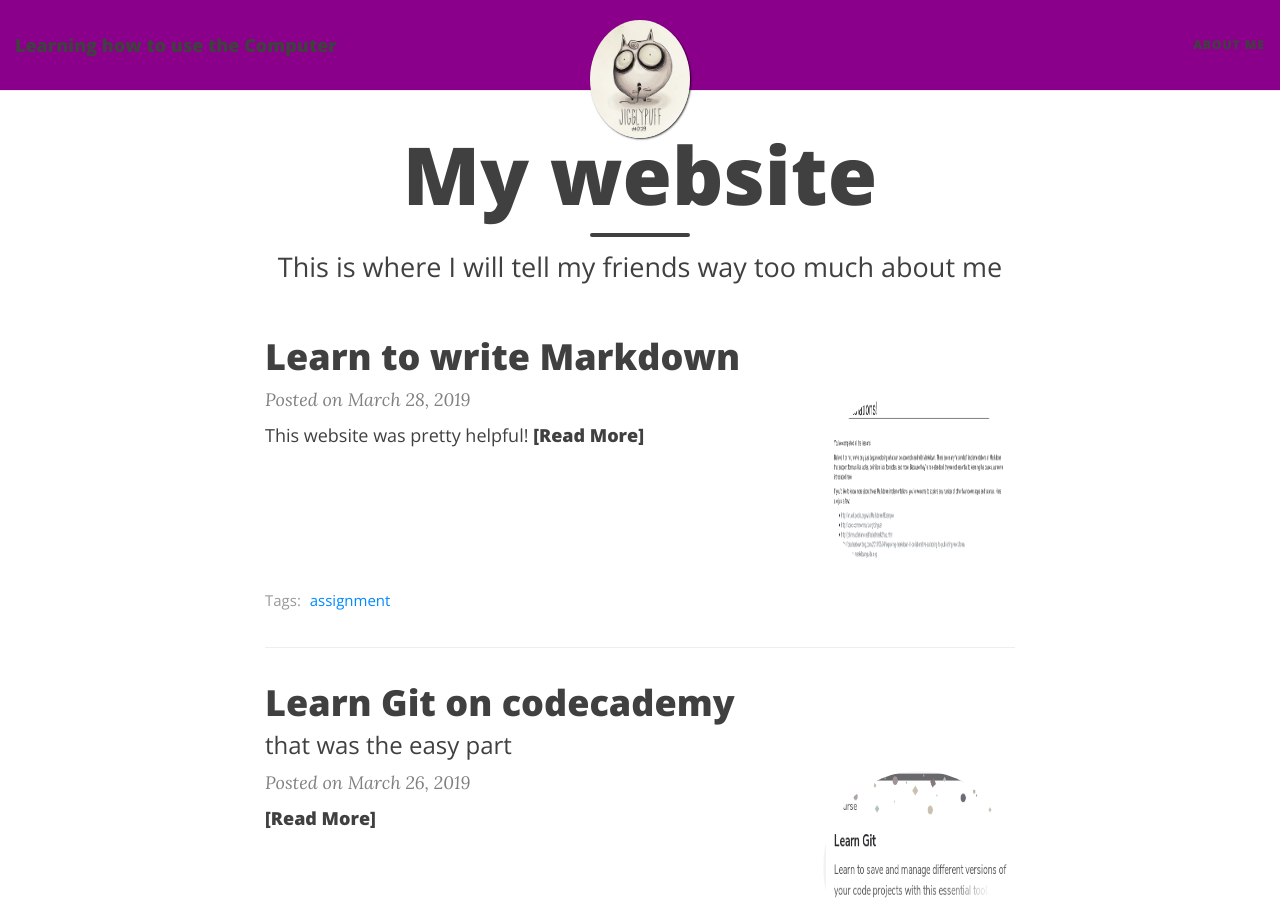
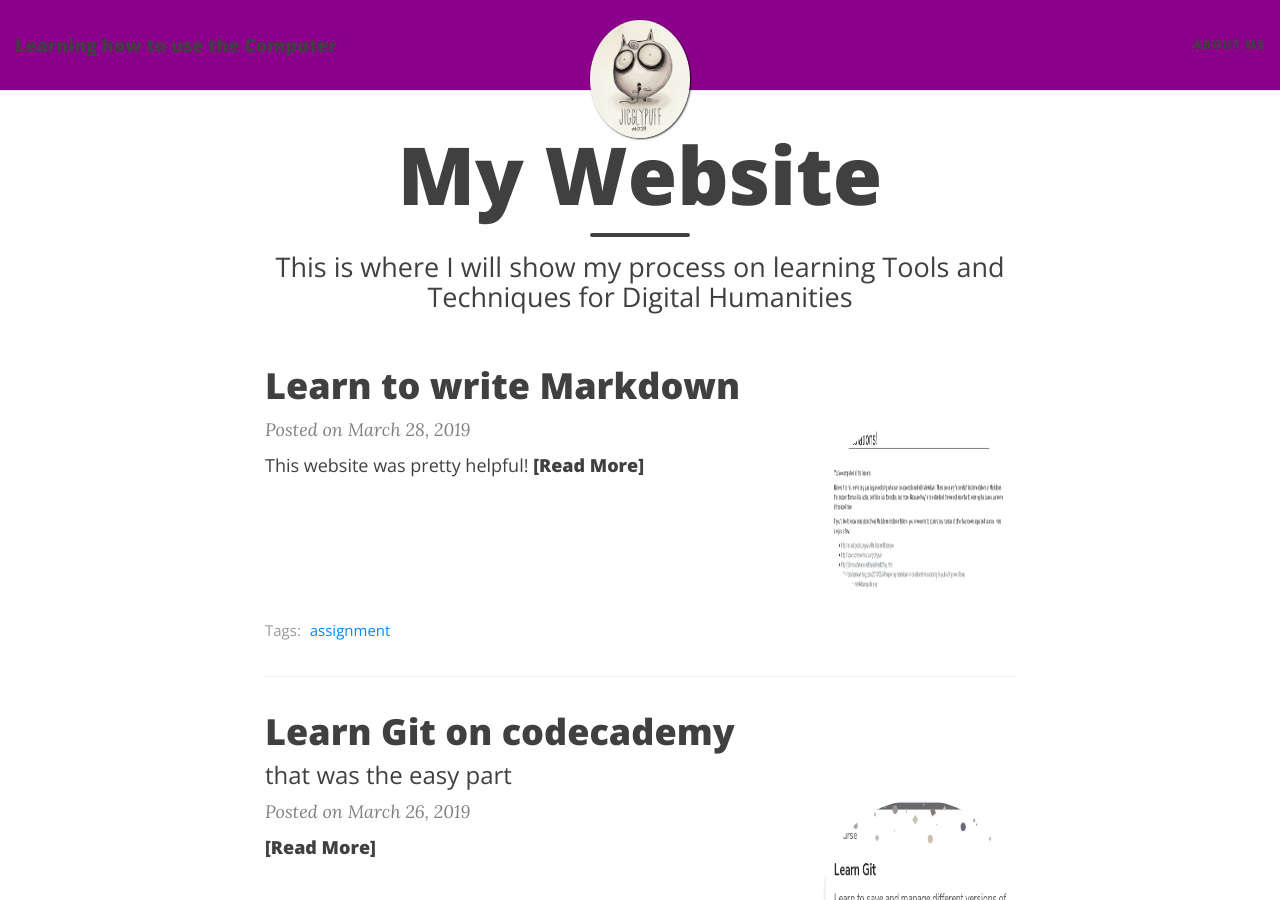
Before and after one commit to Anna-Pi/Anna-Pi.github.io, a Jekyll site: the page built from index.html, in a window 1280 px wide and 900 px high. Built offline with Jekyll 4.4.1, drawn with Linux system fonts in a browser that asks for light colours; nearby versions of some CDN libraries; the list of posts is cut into pages by our own code.

```diff
--- a/index.html
+++ b/index.html
@@ -1,7 +1,7 @@
 ---
 layout: page
-title: My website
-subtitle: This is where I will tell my friends way too much about me
+title: My Website
+subtitle: This is where I will show my process on learning Tools and Techniques for Digital Humanities
 use-site-title: true
 ---
 
```
